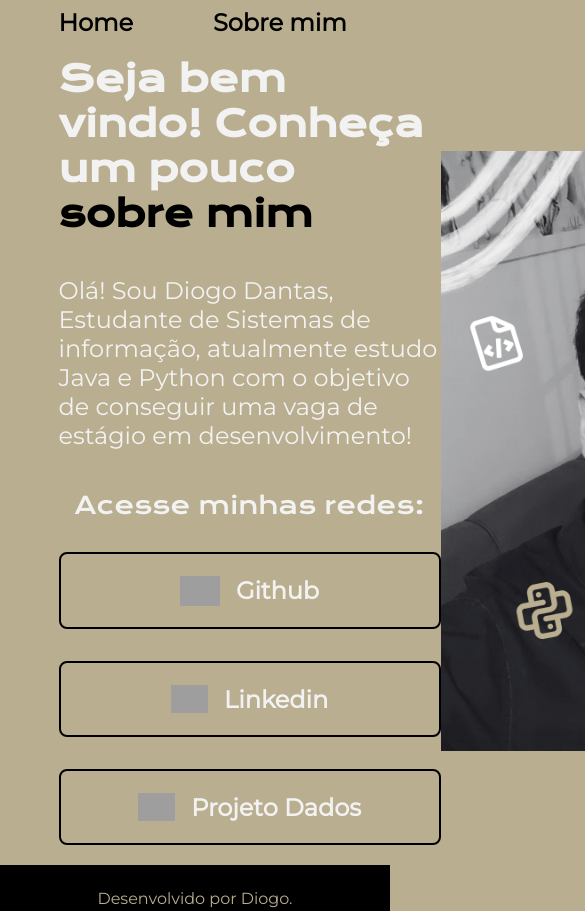
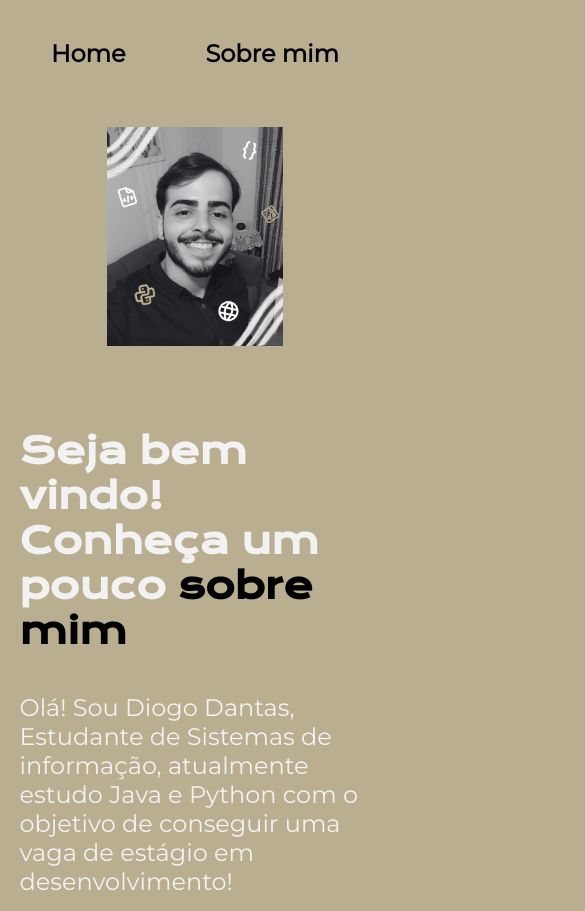
Before and after one commit to diogodb12/PortifolioTeste, a plain HTML site: page index.html in a window 390 px wide. Shown: the top 911 px of the page, 585 px wide, since content can reach past the window. Drawn offline with nearby package versions, Linux system fonts and the light colour scheme; grey boxes are pictures that could not be loaded.

Commit message:
responsiveness includs

```diff
--- a/styles/style.css
+++ b/styles/style.css
@@ -45,17 +45,18 @@ body {
     display: flex;
     align-items: center;
     justify-content: space-between;
+    gap: 82px;
 }
 
 .apresentacao__conteudo {
-    width: 615px;
+    width: 50%;
     display: flex;
     flex-direction: column;
     gap: 40px;
 }
 
 .apresentacao__conteudo__titulo {
-    font-size: 36px;
+    font-size: 2.25rem;
     font-family: var(--fonte-kronaone);
 }
 
@@ -64,7 +65,8 @@ body {
 }
 
 .apresentacao__conteudo__texto {
-    font-size: 24px;
+    font-size: 1.5rem;
+
     font-family: var(--fonte-monteserrat);
 }
 
@@ -79,14 +81,14 @@ body {
 .apresentacao__links__subtitulo {
     font-family: var(--fonte-kronaone);
     font-weight: 400;
-    font-size: 24px;
+    font-size: 1.5rem;
 }
 
 .apresentacao__links__link {
-    width: 378px;
+    width: 50%;
     text-align: center;
     border-radius: 8px;
-    font-size: 24px;
+    font-size: 1.5rem;
     padding: 21.5px 0;
     text-decoration: none;
     font-family: var(--fonte-monteserrat);
@@ -105,7 +107,8 @@ body {
 }
 
 .foto {
-    height: 600px;
+
+    width: 50%;
 }
 
 .rodape {
@@ -114,6 +117,27 @@ body {
     padding: 24px;
     font-family: var(--fonte-monteserrat);
     font-weight: 400;
+    font-size: 1.5rem;
     text-align: center;
-    margin-bottom: 0px;
 }
+
+@media (max-width: 1200px) {
+    .cabecalho {
+        padding: 10%;
+    }
+
+    .cabecalho__menu {
+        justify-content: center;
+    }
+
+    .apresentacao {
+        flex-direction: column-reverse;
+        padding: 5%;
+    }
+
+    .apresentacao__conteudo {
+        width: auto;
+    }
+
+
+}
```
Also changed, not shown: 1 other file.
